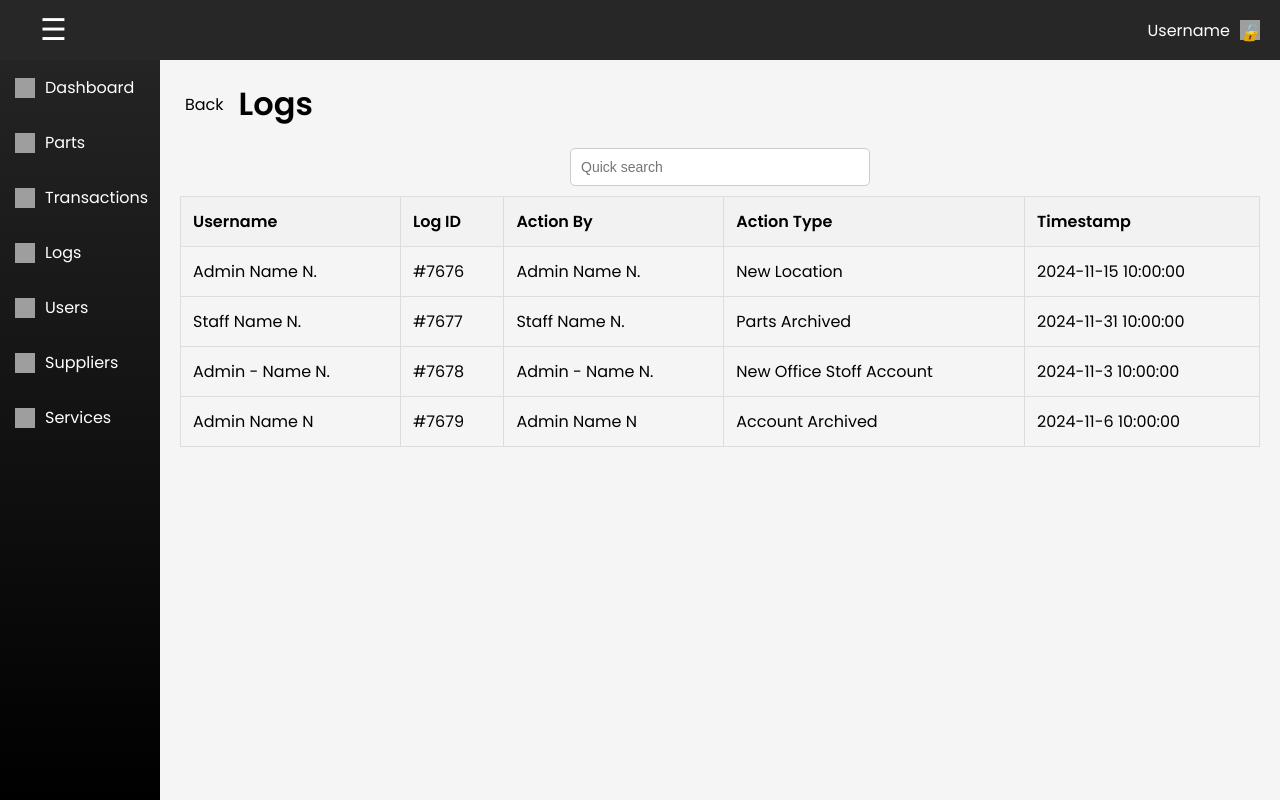
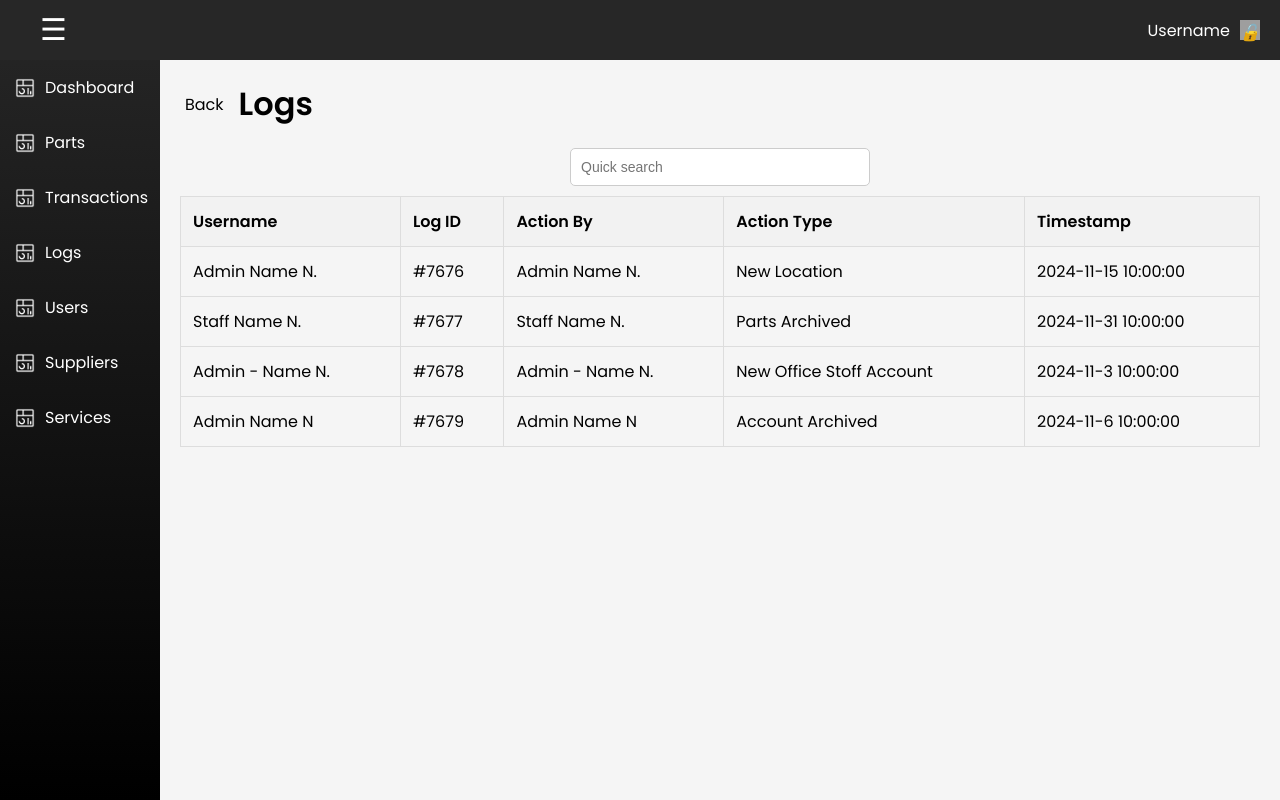
Before and after one commit to midsed/Drafter-Management-System, a PHP site: page /admin/logs.php in a window 1280 px wide. Run offline with PHP 8.4, Linux system fonts and the light colour scheme; grey boxes are pictures that could not be loaded.

Commit message:
updated the icons

```diff
--- a/admin/navigation/sidebar.php
+++ b/admin/navigation/sidebar.php
@@ -3,43 +3,43 @@
     <ul>
         <li>
             <a href="dashboard.php">
-                <img src="https://cdn-icons-png.flaticon.com/512/10218/10218090.png" alt="Dashboard Icon" class="nav-icon">
+                <img src="/images/sideicon.png" alt="Dashboard Icon" class="nav-icon">
                 <span>Dashboard</span>
             </a>
         </li>
         <li>
             <a href="parts.php">
-                <img src="https://cdn-icons-png.flaticon.com/512/10218/10218090.png" alt="Parts Icon" class="nav-icon">
+                <img src="/images/sideicon.png" alt="Parts Icon" class="nav-icon">
                 <span>Parts</span>
             </a>
         </li>
         <li>
             <a href="transactions.php">
-                <img src="https://cdn-icons-png.flaticon.com/512/10218/10218090.png" alt="Transactions Icon" class="nav-icon">
+                <img src="/images/sideicon.png" alt="Transactions Icon" class="nav-icon">
                 <span>Transactions</span>
             </a>
         </li>
         <li>
             <a href="logs.php">
-                <img src="https://cdn-icons-png.flaticon.com/512/10218/10218090.png" alt="Logs Icon" class="nav-icon">
+                <img src="/images/sideicon.png" alt="Logs Icon" class="nav-icon">
                 <span>Logs</span>
             </a>
         </li>
         <li>
             <a href="users.php">
-                <img src="https://cdn-icons-png.flaticon.com/512/10218/10218090.png" alt="Users Icon" class="nav-icon">
+                <img src="/images/sideicon.png" alt="Users Icon" class="nav-icon">
                 <span>Users</span>
             </a>
         </li>
         <li>
             <a href="suppliers.php">
-                <img src="https://cdn-icons-png.flaticon.com/512/10218/10218090.png" alt="Suppliers Icon" class="nav-icon">
+                <img src="/images/sideicon.png" alt="Suppliers Icon" class="nav-icon">
                 <span>Suppliers</span>
             </a>
         </li>
         <li>
             <a href="services.php">
-                <img src="https://cdn-icons-png.flaticon.com/512/10218/10218090.png" alt="Services Icon" class="nav-icon">
+                <img src="/images/sideicon.png" alt="Services Icon" class="nav-icon">
                 <span>Services</span>
             </a>
         </li>
```
Also changed, not shown: images/sideicon.png (added).
